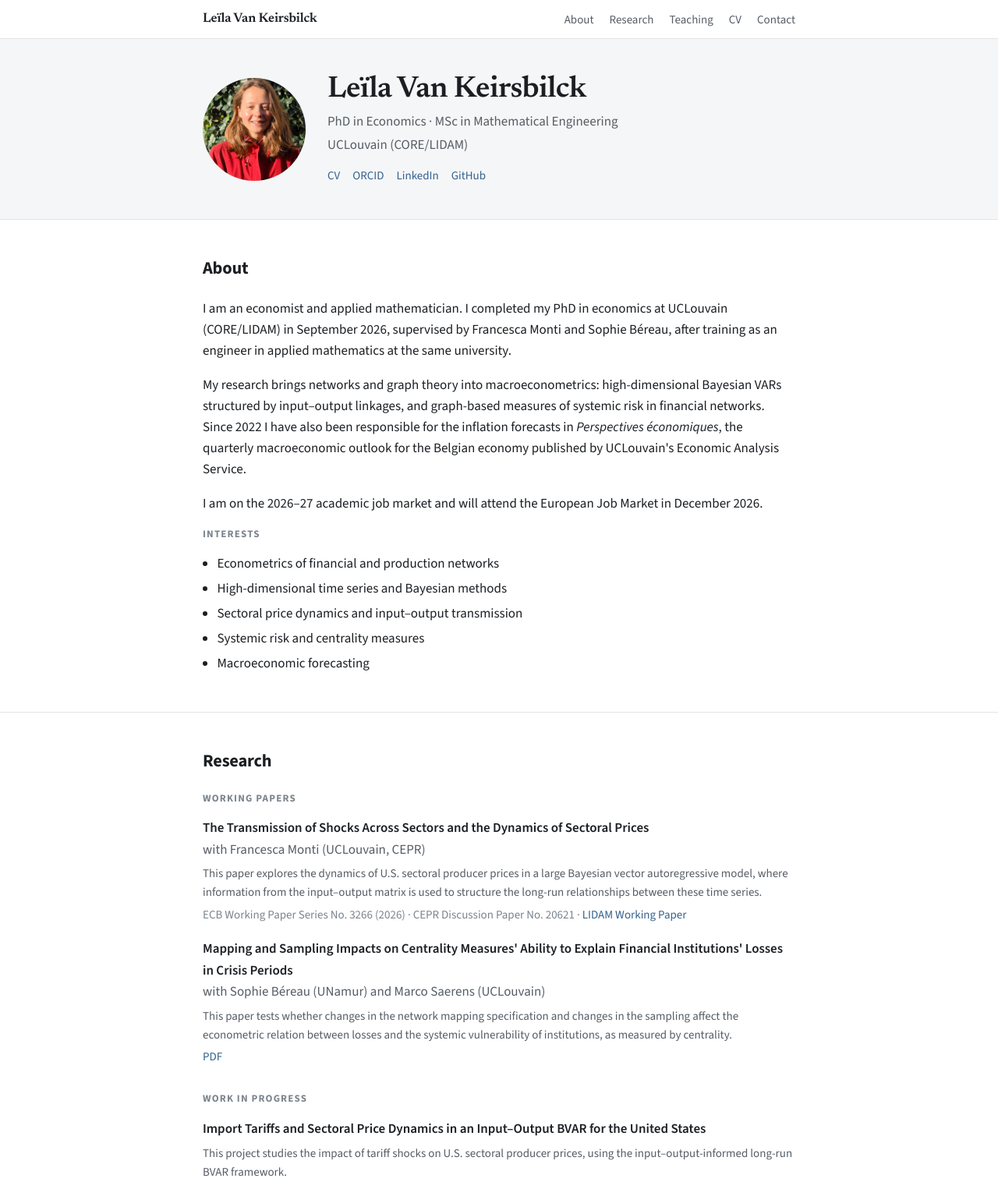
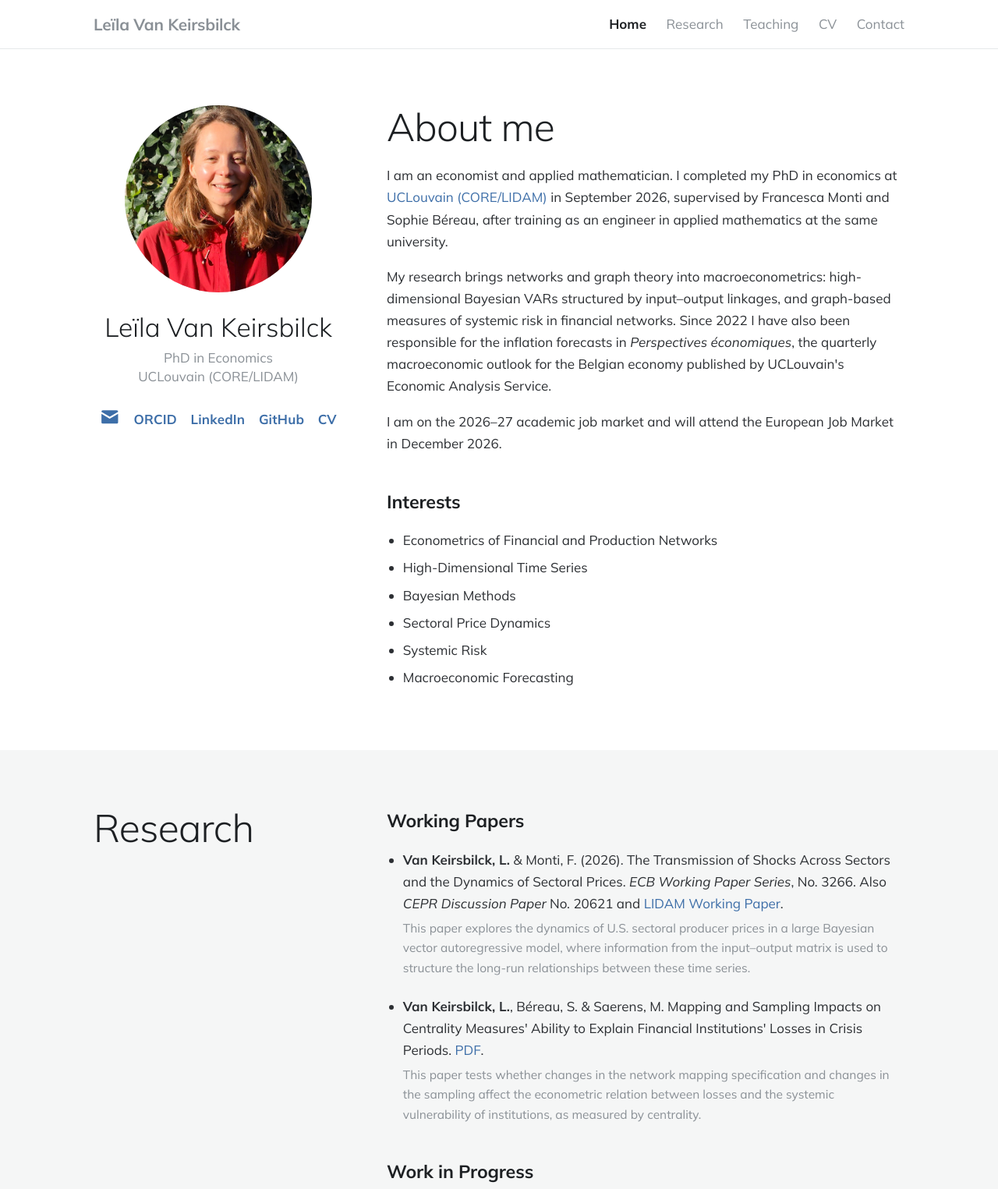
Before and after one commit to leilavankeirsbilck/leilavankeirsbilck.github.io, a plain HTML site: page index.html in a window 1280 px wide. Shown: the top 1525 px of the page at 78% size. Drawn offline with nearby package versions, Linux system fonts and the light colour scheme.

Commit message:
Update index.html

```diff
--- a/index.html
+++ b/index.html
@@ -7,37 +7,35 @@
 <meta name="description" content="Leïla Van Keirsbilck — PhD in Economics (UCLouvain). Econometrics of financial and production networks.">
 <link rel="preconnect" href="https://fonts.googleapis.com">
 <link rel="preconnect" href="https://fonts.gstatic.com" crossorigin>
-<link rel="stylesheet" href="https://fonts.googleapis.com/css2?family=Newsreader:ital,opsz,wght@0,6..72,400;0,6..72,500;0,6..72,600&family=Source+Sans+3:ital,wght@0,400;0,600;0,700;1,400&display=swap">
+<link rel="stylesheet" href="https://fonts.googleapis.com/css2?family=Mulish:ital,wght@0,250;0,300;0,400;0,600;0,700;1,400&display=swap">
 <style>
   :root {
     --bg: #ffffff;
-    --band: #f5f6f7;
-    --fg: #1b1f23;
-    --fg-muted: #555d66;
-    --fg-faint: #7b848d;
-    --link: #35618e;
-    --rule: #e1e4e7;
-
-    --serif: "Newsreader", Georgia, "Times New Roman", serif;
-    --sans: "Source Sans 3", -apple-system, BlinkMacSystemFont, "Segoe UI", Helvetica, Arial, sans-serif;
+    --band: #f5f6f6;
+    --fg: #2c2f33;
+    --fg-strong: #1d2023;
+    --fg-muted: #8a9096;
+    --link: #3d6ea8;
+    --rule: #e6e8ea;
+    --sans: "Mulish", -apple-system, BlinkMacSystemFont, "Segoe UI", Helvetica, Arial, sans-serif;
   }
 
   @media (prefers-color-scheme: dark) {
     :root {
-      --bg: #14171a;
-      --band: #1b1f23;
-      --fg: #e8ebed;
-      --fg-muted: #a3abb2;
-      --fg-faint: #7e868d;
-      --link: #86b2dd;
-      --rule: #2a2f34;
+      --bg: #15181b;
+      --band: #1c2024;
+      --fg: #dfe3e6;
+      --fg-strong: #f0f3f5;
+      --fg-muted: #8d959c;
+      --link: #7fb0e3;
+      --rule: #2b3036;
       color-scheme: dark;
     }
   }
 
   * { box-sizing: border-box; }
 
-  html { scroll-behavior: smooth; scroll-padding-top: 4.5rem; }
+  html { scroll-behavior: smooth; scroll-padding-top: 5rem; }
   @media (prefers-reduced-motion: reduce) { html { scroll-behavior: auto; } }
 
   body {
@@ -46,28 +44,28 @@
     color: var(--fg);
     font-family: var(--sans);
     font-size: 17px;
-    line-height: 1.6;
+    line-height: 1.65;
+    font-weight: 400;
     -webkit-font-smoothing: antialiased;
   }
 
   a { color: var(--link); text-decoration: none; }
   a:hover { text-decoration: underline; }
-  a:focus-visible { outline: 2px solid var(--link); outline-offset: 2px; border-radius: 2px; }
+  a:focus-visible { outline: 2px solid var(--link); outline-offset: 3px; border-radius: 2px; }
 
   .wrap {
-    max-width: 50rem;
+    max-width: 68rem;
     margin: 0 auto;
-    padding-left: 20px;
-    padding-right: 20px;
+    padding-left: 24px;
+    padding-right: 24px;
   }
 
   /* ---------- nav ---------- */
   .nav {
     position: sticky;
     top: 0;
-    z-index: 20;
-    background: color-mix(in srgb, var(--bg) 92%, transparent);
-    backdrop-filter: saturate(160%) blur(10px);
+    z-index: 30;
+    background: var(--bg);
     border-bottom: 1px solid var(--rule);
   }
   .nav .wrap {
@@ -76,136 +74,145 @@
     justify-content: space-between;
     gap: 1rem;
     flex-wrap: wrap;
-    padding-block: 0.7rem;
+    padding-block: 0.85rem;
   }
   .nav .brand {
-    font-family: var(--serif);
-    font-size: 1.05rem;
-    font-weight: 600;
-    color: var(--fg);
+    font-size: 1.3rem;
+    font-weight: 700;
+    color: var(--fg-muted);
     letter-spacing: -0.01em;
   }
+  .nav .brand:hover { color: var(--fg-strong); text-decoration: none; }
   .nav ul {
     display: flex;
-    gap: 1.25rem;
+    gap: 1.6rem;
     list-style: none;
     margin: 0;
     padding: 0;
-    font-size: 0.9375rem;
+    font-size: 1.0625rem;
     flex-wrap: wrap;
   }
   .nav ul a { color: var(--fg-muted); }
-  .nav ul a:hover { color: var(--link); text-decoration: none; }
+  .nav ul a:hover { color: var(--fg-strong); text-decoration: none; }
+  .nav ul a.here { color: var(--fg-strong); font-weight: 700; }
 
-  /* ---------- masthead ---------- */
-  .masthead { background: var(--band); border-bottom: 1px solid var(--rule); }
-  .masthead .wrap {
+  /* ---------- section shell ---------- */
+  .sec { padding-block: 4.5rem; }
+  .sec.band { background: var(--band); }
+
+  .cols {
+    display: grid;
+    grid-template-columns: minmax(0, 20rem) minmax(0, 1fr);
+    gap: 3.5rem;
+    align-items: start;
+  }
+
+  /* ---------- hero left ---------- */
+  .card { text-align: center; }
+  .shot {
+    width: 15rem;
+    height: 15rem;
+    max-width: 100%;
+    margin: 0 auto 1.6rem;
+    border-radius: 50%;
+    background: var(--rule);
+    overflow: hidden;
+  }
+  .shot img { width: 100%; height: 100%; object-fit: cover; display: block; }
+
+  .card .nm {
+    font-size: 2.1rem;
+    font-weight: 250;
+    line-height: 1.15;
+    color: var(--fg-strong);
+    margin: 0 0 0.5rem;
+  }
+  .card .rl, .card .af {
+    font-size: 1.0625rem;
+    color: var(--fg-muted);
+    margin: 0;
+    line-height: 1.45;
+  }
+
+  .icons {
     display: flex;
+    justify-content: center;
     align-items: center;
-    gap: 1.75rem;
-    padding-block: 2.75rem;
     flex-wrap: wrap;
-  }
-  .avatar {
-    width: 132px;
-    height: 132px;
-    border-radius: 50%;
-    object-fit: cover;
-    flex: none;
-    background: var(--rule);
-  }
-  .ident { min-width: 0; flex: 1 1 18rem; }
-  .ident h1 {
-    font-family: var(--serif);
-    font-weight: 600;
-    font-size: clamp(1.9rem, 5vw, 2.4rem);
-    line-height: 1.1;
-    letter-spacing: -0.015em;
-    margin: 0 0 0.35rem;
-  }
-  .ident .role { font-size: 1.0625rem; color: var(--fg-muted); margin: 0 0 0.15rem; }
-  .ident .affil { font-size: 1.0625rem; color: var(--fg-muted); margin: 0 0 0.9rem; }
-  .ident .links {
-    display: flex;
-    flex-wrap: wrap;
-    gap: 0.35rem 1rem;
-    font-size: 0.9375rem;
-    margin: 0;
+    gap: 1.1rem;
+    margin: 1.6rem 0 0;
     padding: 0;
     list-style: none;
   }
+  .icons a {
+    display: inline-flex;
+    align-items: center;
+    font-weight: 700;
+    font-size: 1.0625rem;
+    letter-spacing: 0.01em;
+  }
+  .icons svg { width: 1.6rem; height: 1.6rem; fill: currentColor; display: block; }
 
-  /* ---------- sections ---------- */
-  section { padding-block: 2.75rem; border-bottom: 1px solid var(--rule); }
-  section:last-of-type { border-bottom: 0; }
+  /* ---------- headings ---------- */
+  .big {
+    font-size: clamp(2.4rem, 5.5vw, 3.1rem);
+    font-weight: 250;
+    line-height: 1.1;
+    letter-spacing: -0.015em;
+    color: var(--fg-strong);
+    margin: 0 0 1.4rem;
+  }
+  .cols > .big { margin-bottom: 0; }
 
-  h2 {
-    font-size: 1.4rem;
+  h3 {
+    font-size: 1.45rem;
     font-weight: 700;
-    letter-spacing: -0.01em;
-    margin: 0 0 1.25rem;
+    color: var(--fg-strong);
+    margin: 2.6rem 0 1rem;
+    letter-spacing: -0.005em;
+  }
+  h3:first-child { margin-top: 0; }
+
+  p { margin: 0 0 1.1rem; }
+  p:last-child { margin-bottom: 0; }
+
+  ul.bul { margin: 0; padding-left: 1.3rem; }
+  ul.bul li { margin-bottom: 0.45rem; }
+
+  /* ---------- citations ---------- */
+  ul.cites { list-style: disc; margin: 0; padding-left: 1.3rem; }
+  ul.cites > li { margin-bottom: 1.4rem; }
+  ul.cites > li:last-child { margin-bottom: 0; }
+  .me { font-weight: 700; }
+  .cite-note {
+    display: block;
+    color: var(--fg-muted);
+    font-size: 0.9688rem;
+    margin-top: 0.3rem;
   }
 
-  h3 {
-    font-size: 0.8125rem;
-    font-weight: 700;
-    letter-spacing: 0.09em;
-    text-transform: uppercase;
-    color: var(--fg-faint);
-    margin: 2rem 0 0.85rem;
-  }
-  h3:first-of-type { margin-top: 0; }
+  /* ---------- teaching ---------- */
+  .tlist { display: flex; flex-direction: column; gap: 1.4rem; }
+  .tlist .hd { font-weight: 700; color: var(--fg-strong); }
+  .tlist .sb { color: var(--fg); }
+  .tlist .yr { color: var(--fg-muted); font-size: 0.9688rem; }
 
-  p { margin: 0 0 1rem; }
-  p:last-child { margin-bottom: 0; }
-
-  ul.bullets { margin: 0; padding-left: 1.15rem; }
-  ul.bullets li { margin-bottom: 0.3rem; }
-
-  /* ---------- citations ---------- */
-  ol.cites, ul.cites {
-    list-style: none;
-    margin: 0;
-    padding: 0;
-    display: flex;
-    flex-direction: column;
-    gap: 1.15rem;
-  }
-  .cite { min-width: 0; }
-  .cite .t { font-weight: 600; }
-  .cite .meta { color: var(--fg-muted); }
-  .cite .abs {
-    font-size: 0.9375rem;
-    color: var(--fg-muted);
-    margin: 0.35rem 0 0;
-  }
-  .cite .where {
-    font-size: 0.9375rem;
-    color: var(--fg-faint);
-    margin: 0.3rem 0 0;
-  }
-  .me { font-weight: 700; }
-
-  /* ---------- teaching ---------- */
-  .items { display: flex; flex-direction: column; gap: 1.15rem; }
-  .item .head { font-weight: 600; }
-  .item .sub { color: var(--fg-muted); font-size: 0.9688rem; }
-  .item .yr { color: var(--fg-faint); font-size: 0.875rem; font-variant-numeric: tabular-nums; }
-
-  dl.contact { margin: 0; display: grid; grid-template-columns: max-content 1fr; gap: 0.4rem 1.25rem; }
-  dl.contact dt { color: var(--fg-faint); font-size: 0.9375rem; }
-  dl.contact dd { margin: 0; min-width: 0; overflow-wrap: anywhere; }
+  dl.kv { margin: 0; display: grid; grid-template-columns: max-content 1fr; gap: 0.5rem 1.6rem; }
+  dl.kv dt { color: var(--fg-muted); }
+  dl.kv dd { margin: 0; min-width: 0; overflow-wrap: anywhere; }
 
   footer {
-    padding-block: 1.75rem 2.5rem;
-    color: var(--fg-faint);
-    font-size: 0.875rem;
+    padding-block: 2rem 3rem;
+    color: var(--fg-muted);
+    font-size: 0.9375rem;
   }
 
-  @media (max-width: 560px) {
-    .masthead .wrap { gap: 1.25rem; padding-block: 2rem; }
-    .avatar { width: 104px; height: 104px; }
-    section { padding-block: 2.25rem; }
+  @media (max-width: 860px) {
+    .cols { grid-template-columns: 1fr; gap: 2rem; }
+    .sec { padding-block: 3rem; }
+    .shot { width: 12rem; height: 12rem; }
+    .nav ul { gap: 1.1rem; font-size: 1rem; }
+    .nav .brand { font-size: 1.15rem; }
   }
 </style>
 </head>
@@ -213,9 +220,9 @@
 
 <nav class="nav">
   <div class="wrap">
-    <a class="brand" href="#top">Leïla Van Keirsbilck</a>
+    <a class="brand" href="#home">Leïla Van Keirsbilck</a>
     <ul>
-      <li><a href="#about">About</a></li>
+      <li><a class="here" href="#home">Home</a></li>
       <li><a href="#research">Research</a></li>
       <li><a href="#teaching">Teaching</a></li>
       <li><a href="cv.pdf">CV</a></li>
@@ -224,35 +231,40 @@
   </div>
 </nav>
 
-<header class="masthead" id="top">
-  <div class="wrap">
-    <img class="avatar" src="photo.jpg" alt="Leïla Van Keirsbilck" onerror="this.remove()">
-    <div class="ident">
-      <h1>Leïla Van Keirsbilck</h1>
-      <p class="role">PhD in Economics &middot; MSc in Mathematical Engineering</p>
-      <p class="affil">UCLouvain (CORE/LIDAM)</p>
-      <ul class="links">
-        <li><a href="cv.pdf">CV</a></li>
+<main>
+
+<!-- ============ HOME ============ -->
+<section class="sec" id="home">
+  <div class="wrap cols">
+
+    <div class="card">
+      <div class="shot">
+        <img src="photo.jpg" alt="Leïla Van Keirsbilck" onerror="this.remove()">
+      </div>
+      <p class="nm">Leïla Van Keirsbilck</p>
+      <p class="rl">PhD in Economics</p>
+      <p class="af">UCLouvain (CORE/LIDAM)</p>
+      <ul class="icons">
+        <li><a href="mailto:leila.vankeirsbilck@uclouvain.be" aria-label="Email" title="Email">
+          <svg viewBox="0 0 24 24" aria-hidden="true"><path d="M2 5.5A1.5 1.5 0 0 1 3.5 4h17A1.5 1.5 0 0 1 22 5.5v.4l-10 5.9-10-5.9v-.4Zm0 2.7V18.5A1.5 1.5 0 0 0 3.5 20h17a1.5 1.5 0 0 0 1.5-1.5V8.2l-9.6 5.7a1 1 0 0 1-1 0L2 8.2Z"/></svg>
+        </a></li>
         <li><a href="https://orcid.org/0009-0005-1807-4459">ORCID</a></li>
         <li><a href="https://be.linkedin.com/in/leila-van-keirsbilck-a2a07a87">LinkedIn</a></li>
         <li><a href="https://github.com/leilavankeirsbilck">GitHub</a></li>
+        <li><a href="cv.pdf">CV</a></li>
       </ul>
     </div>
-  </div>
-</header>
 
-<main>
-
-<section id="about">
-  <div class="wrap">
-    <h2>About</h2>
-    <p>I am an economist and applied mathematician. I completed my PhD in economics at UCLouvain
-    (CORE/LIDAM) in September 2026, supervised by Francesca Monti and Sophie Béreau, after training
-    as an engineer in applied mathematics at the same university.</p>
+    <div>
+      <h1 class="big">About me</h1>
+      <p>I am an economist and applied mathematician. I completed my PhD in economics at
+      <a href="https://uclouvain.be/en/research-institutes/lidam/core">UCLouvain (CORE/LIDAM)</a>
+      in September 2026, supervised by Francesca Monti and Sophie Béreau, after training as an
+      engineer in applied mathematics at the same university.</p>
 
       <p>My research brings networks and graph theory into macroeconometrics: high-dimensional
-    Bayesian VARs structured by input–output linkages, and graph-based measures of systemic risk in
-    financial networks. Since 2022 I have also been responsible for the inflation forecasts in
+      Bayesian VARs structured by input–output linkages, and graph-based measures of systemic risk
+      in financial networks. Since 2022 I have also been responsible for the inflation forecasts in
       <em>Perspectives économiques</em>, the quarterly macroeconomic outlook for the Belgian economy
       published by UCLouvain's Economic Analysis Service.</p>
 
@@ -260,80 +272,78 @@
       December 2026.</p>
 
       <h3>Interests</h3>
-    <ul class="bullets">
-      <li>Econometrics of financial and production networks</li>
-      <li>High-dimensional time series and Bayesian methods</li>
-      <li>Sectoral price dynamics and input–output transmission</li>
-      <li>Systemic risk and centrality measures</li>
-      <li>Macroeconomic forecasting</li>
+      <ul class="bul">
+        <li>Econometrics of Financial and Production Networks</li>
+        <li>High-Dimensional Time Series</li>
+        <li>Bayesian Methods</li>
+        <li>Sectoral Price Dynamics</li>
+        <li>Systemic Risk</li>
+        <li>Macroeconomic Forecasting</li>
       </ul>
+    </div>
+
   </div>
 </section>
 
-<section id="research">
-  <div class="wrap">
-    <h2>Research</h2>
+<!-- ============ RESEARCH ============ -->
+<section class="sec band" id="research">
+  <div class="wrap cols">
+    <h2 class="big">Research</h2>
+    <div>
 
-    <h3>Working papers</h3>
+      <h3>Working Papers</h3>
       <ul class="cites">
-      <li class="cite">
-        <span class="t">The Transmission of Shocks Across Sectors and the Dynamics of Sectoral Prices</span><br>
-        <span class="meta">with Francesca Monti (UCLouvain, CEPR)</span>
-        <p class="abs">This paper explores the dynamics of U.S. sectoral producer prices in a large
-        Bayesian vector autoregressive model, where information from the input–output matrix is used
-        to structure the long-run relationships between these time series.</p>
-        <p class="where">ECB Working Paper Series No. 3266 (2026) · CEPR Discussion Paper No. 20621 ·
-        <a href="https://dial.uclouvain.be/pr/boreal/object/boreal:302374">LIDAM Working Paper</a></p>
+        <li>
+          <span class="me">Van Keirsbilck, L.</span> &amp; Monti, F. (2026). The Transmission of
+          Shocks Across Sectors and the Dynamics of Sectoral Prices. <em>ECB Working Paper Series</em>,
+          No. 3266. Also <em>CEPR Discussion Paper</em> No. 20621 and
+          <a href="https://dial.uclouvain.be/pr/boreal/object/boreal:302374">LIDAM Working Paper</a>.
+          <span class="cite-note">This paper explores the dynamics of U.S. sectoral producer prices
+          in a large Bayesian vector autoregressive model, where information from the input–output
+          matrix is used to structure the long-run relationships between these time series.</span>
         </li>
-      <li class="cite">
-        <span class="t">Mapping and Sampling Impacts on Centrality Measures' Ability to Explain
-        Financial Institutions' Losses in Crisis Periods</span><br>
-        <span class="meta">with Sophie Béreau (UNamur) and Marco Saerens (UCLouvain)</span>
-        <p class="abs">This paper tests whether changes in the network mapping specification and
-        changes in the sampling affect the econometric relation between losses and the systemic
-        vulnerability of institutions, as measured by centrality.</p>
-        <p class="where"><a href="papers/centrality-measures.pdf">PDF</a></p>
+        <li>
+          <span class="me">Van Keirsbilck, L.</span>, Béreau, S. &amp; Saerens, M. Mapping and
+          Sampling Impacts on Centrality Measures' Ability to Explain Financial Institutions' Losses
+          in Crisis Periods. <a href="papers/centrality-measures.pdf">PDF</a>.
+          <span class="cite-note">This paper tests whether changes in the network mapping
+          specification and changes in the sampling affect the econometric relation between losses
+          and the systemic vulnerability of institutions, as measured by centrality.</span>
         </li>
       </ul>
 
-    <h3>Work in progress</h3>
+      <h3>Work in Progress</h3>
       <ul class="cites">
-      <li class="cite">
-        <span class="t">Import Tariffs and Sectoral Price Dynamics in an Input–Output BVAR for the
-        United States</span>
-        <p class="abs">This project studies the impact of tariff shocks on U.S. sectoral producer
-        prices, using the input–output-informed long-run BVAR framework.</p>
-        <p class="where">Draft available on request</p>
+        <li>
+          <span class="me">Van Keirsbilck, L.</span> Import Tariffs and Sectoral Price Dynamics in
+          an Input–Output BVAR for the United States.
+          <span class="cite-note">This project studies the impact of tariff shocks on U.S. sectoral
+          producer prices, using the input–output-informed long-run BVAR framework. Draft available
+          on request.</span>
         </li>
       </ul>
 
-    <h3>Policy and forecasting</h3>
+      <h3>Policy and Forecasting</h3>
       <ul class="cites">
-      <li class="cite">
-        <span class="t">Contributor, <em>Perspectives économiques</em></span><br>
-        <span class="meta">Regards économiques, Economic Analysis Service (SAE), UCLouvain · since March 2022</span>
-        <p class="abs">Quarterly macroeconomic outlook for the Belgian economy. Responsible for the
-        inflation forecasts (seasonal ARIMA models) and for thematic analyses, including on the
-        Chinese economy.</p>
+        <li>
+          Contributor, <em>Perspectives économiques</em>, Regards économiques, Economic Analysis
+          Service (SAE), UCLouvain, since March 2022.
+          <span class="cite-note">Quarterly macroeconomic outlook for the Belgian economy.
+          Responsible for the inflation forecasts (seasonal ARIMA models) and for thematic analyses,
+          including on the Chinese economy.</span>
         </li>
       </ul>
 
-    <h3>Other publications</h3>
+      <h3>Other Publications</h3>
       <ul class="cites">
-      <li class="cite">
-        <span class="meta"><span class="me">Van Keirsbilck, L.</span> and O. Malay (2019).
-        <span class="t">Libéralisation du rail : qui va gagner, qui va perdre ?</span>
-        <em>IRES Discussion Paper</em> 2019-3, UCLouvain.</span>
-      </li>
-      <li class="cite">
-        <span class="meta">Bauraind, B. and <span class="me">L. Van Keirsbilck</span> (2019).
-        <span class="t">Les multinationales en Belgique : contre-rapport annuel.</span>
-        <em>Gresea Échos</em>, no. 99.</span>
-      </li>
+        <li><span class="me">Van Keirsbilck, L.</span> &amp; Malay, O. (2019). Libéralisation du
+          rail : qui va gagner, qui va perdre ? <em>IRES Discussion Paper</em> 2019-3, UCLouvain.</li>
+        <li>Bauraind, B. &amp; <span class="me">Van Keirsbilck, L.</span> (2019). Les multinationales
+          en Belgique : contre-rapport annuel. <em>Gresea Échos</em>, no. 99.</li>
       </ul>
 
       <h3>Presentations</h3>
-    <ul class="bullets">
+      <ul class="bul">
         <li>European Economic Association, 2025, Bordeaux</li>
         <li>International Association for Applied Econometrics, 2025, Turin</li>
         <li>HEC Liège Young Researchers Conference in Economics, 2025, Liège</li>
@@ -341,49 +351,57 @@
       </ul>
 
       <h3>Refereeing</h3>
-    <p><em>International Journal of Forecasting</em> · <em>B.E. Journal of Macroeconomics</em></p>
+      <p><em>International Journal of Forecasting</em>, <em>B.E. Journal of Macroeconomics</em></p>
+
+    </div>
   </div>
 </section>
 
-<section id="teaching">
-  <div class="wrap">
-    <h2>Teaching</h2>
+<!-- ============ TEACHING ============ -->
+<section class="sec" id="teaching">
+  <div class="wrap cols">
+    <h2 class="big">Teaching</h2>
+    <div>
 
       <h3>Lecturer</h3>
-    <div class="items">
-      <div class="item">
-        <div class="head">Emerging Markets</div>
-        <div class="sub">EDHEC Business School, Lille</div>
+      <div class="tlist">
+        <div>
+          <div class="hd">Emerging Markets</div>
+          <div class="sb">EDHEC Business School, Lille</div>
           <div class="yr">September – December 2026</div>
         </div>
       </div>
 
-    <h3>Teaching assistant</h3>
-    <div class="items">
-      <div class="item">
-        <div class="head">Mathematics for Economists · Macroeconomics · Applied Macroeconomics</div>
-        <div class="sub">UCLouvain, Louvain-la-Neuve. Applied macroeconomics taught in MATLAB and
+      <h3>Teaching Assistant</h3>
+      <div class="tlist">
+        <div>
+          <div class="hd">Mathematics for Economists · Macroeconomics · Applied Macroeconomics</div>
+          <div class="sb">UCLouvain, Louvain-la-Neuve. Applied macroeconomics taught in MATLAB and
           Python. Six years of undergraduate and graduate tutorials, including recorded worked
           solutions and question-and-answer sessions.</div>
           <div class="yr">2020 – 2026</div>
         </div>
       </div>
 
-    <h3>Secondary school</h3>
-    <div class="items">
-      <div class="item">
-        <div class="head">Mathematics</div>
-        <div class="sub">Institut Maris Stella, Brussels</div>
+      <h3>Secondary School</h3>
+      <div class="tlist">
+        <div>
+          <div class="hd">Mathematics</div>
+          <div class="sb">Institut Maris Stella, Brussels</div>
           <div class="yr">November 2018 – January 2019</div>
         </div>
+      </div>
+
     </div>
   </div>
 </section>
 
-<section id="contact">
-  <div class="wrap">
-    <h2>Contact</h2>
-    <dl class="contact">
+<!-- ============ CONTACT ============ -->
+<section class="sec band" id="contact">
+  <div class="wrap cols">
+    <h2 class="big">Contact</h2>
+    <div>
+      <dl class="kv">
         <dt>Email</dt>
         <dd>leila.vankeirsbilck@uclouvain.be</dd>
         <dt>Location</dt>
@@ -394,13 +412,33 @@
         <dd><a href="https://be.linkedin.com/in/leila-van-keirsbilck-a2a07a87">leila-van-keirsbilck</a></dd>
       </dl>
     </div>
+  </div>
 </section>
 
 </main>
 
 <footer>
-  <div class="wrap">© 2026 Leïla Van Keirsbilck · Last updated November 2026</div>
+  <div class="wrap">© 2026 Leïla Van Keirsbilck</div>
 </footer>
+
+<script>
+  // Mark the nav link for the section currently in view.
+  (function () {
+    var links = Array.prototype.slice.call(document.querySelectorAll('.nav ul a[href^="#"]'));
+    var map = {};
+    links.forEach(function (a) { map[a.getAttribute('href').slice(1)] = a; });
+    var secs = Object.keys(map).map(function (id) { return document.getElementById(id); }).filter(Boolean);
+    if (!secs.length || !('IntersectionObserver' in window)) return;
+    var io = new IntersectionObserver(function (entries) {
+      entries.forEach(function (e) {
+        if (!e.isIntersecting) return;
+        links.forEach(function (a) { a.classList.remove('here'); });
+        map[e.target.id].classList.add('here');
+      });
+    }, { rootMargin: '-45% 0px -50% 0px' });
+    secs.forEach(function (s) { io.observe(s); });
+  })();
+</script>
 
 </body>
 </html>
```
Lines whose indentation alone changed are shown as unchanged.
